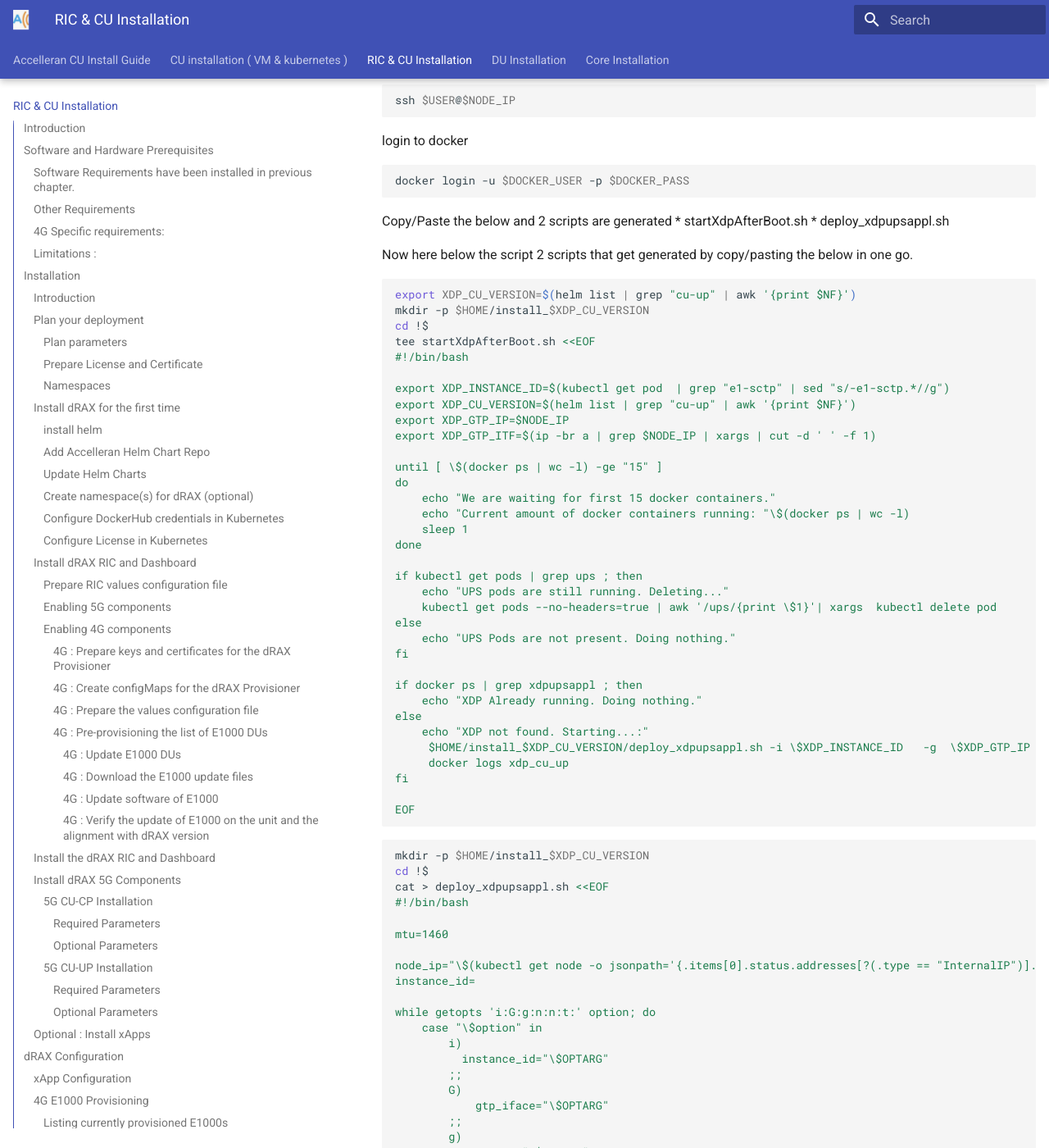
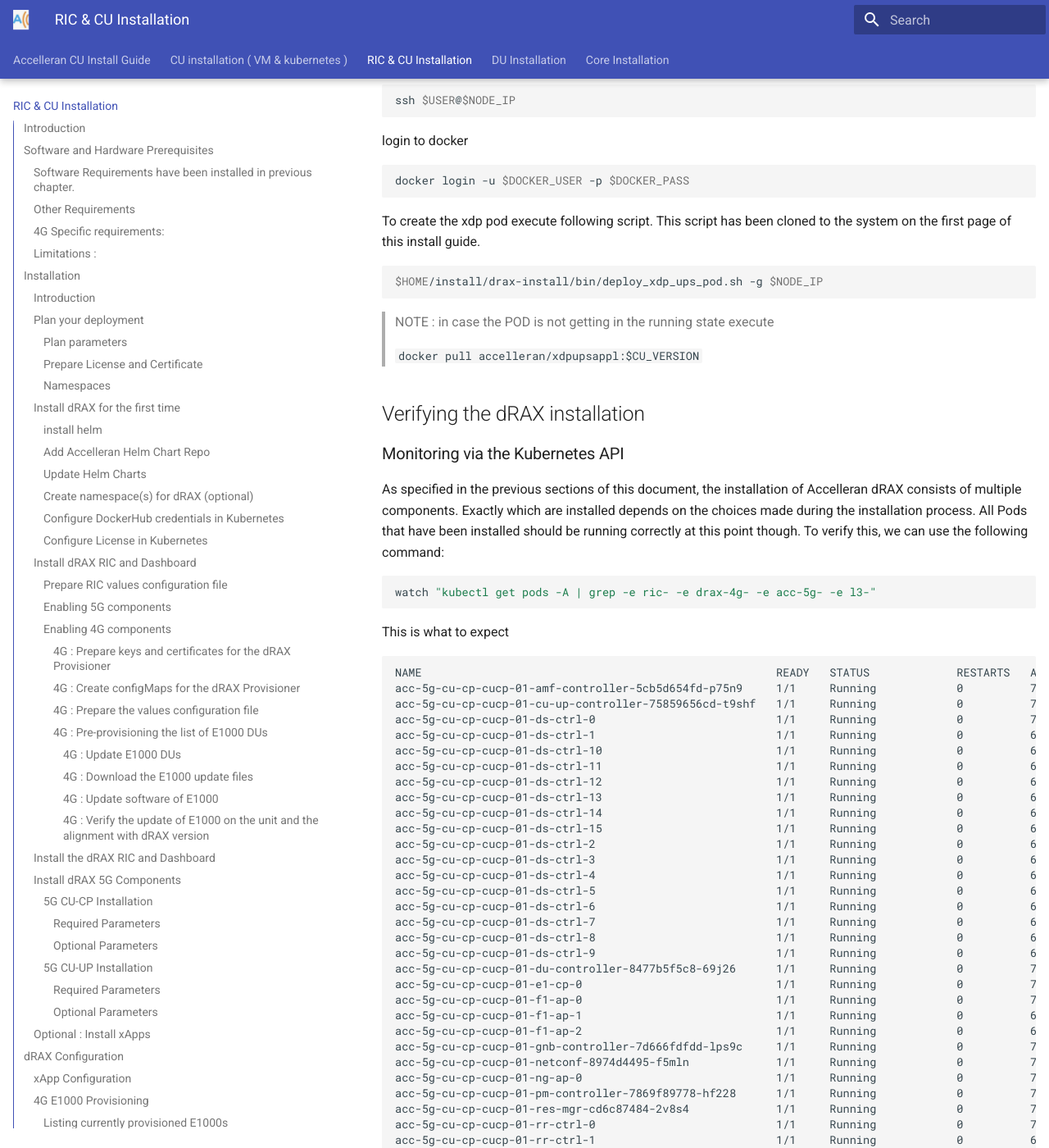
Before and after one commit to accelleran/drax-docs, an MkDocs documentation site: the page built from docs/drax-install/index.md, in a window 1280 px wide and 1400 px high, scrolled down 25813 px. Shown: the whole window at 82% size. Built offline with MkDocs 1.6.1 and Material for MkDocs 9.7.7, drawn with Linux system fonts in a browser that asks for light colours; the version menu is left out; some of the changed text lies outside the part shown.

Commit message:
Update index.md

````diff
--- a/docs/drax-install/index.md
+++ b/docs/drax-install/index.md
@@ -810,199 +810,15 @@ login to docker
 docker login -u $DOCKER_USER -p $DOCKER_PASS
 ```
 
-
-Copy/Paste the below and 2 scripts are generated
-  * startXdpAfterBoot.sh
-  * deploy_xdpupsappl.sh
-
-
-Now here below the script 2 scripts that get generated by copy/pasting the below in one go.
-
-``` bash
-export XDP_CU_VERSION=$(helm list | grep "cu-up" | awk '{print $NF}')
-mkdir -p $HOME/install_$XDP_CU_VERSION
-cd !$
-tee startXdpAfterBoot.sh <<EOF
-#!/bin/bash
-
-export XDP_INSTANCE_ID=$(kubectl get pod  | grep "e1-sctp" | sed "s/-e1-sctp.*//g")
-export XDP_CU_VERSION=$(helm list | grep "cu-up" | awk '{print $NF}')
-export XDP_GTP_IP=$NODE_IP
-export XDP_GTP_ITF=$(ip -br a | grep $NODE_IP | xargs | cut -d ' ' -f 1)
-
-until [ \$(docker ps | wc -l) -ge "15" ]
-do
-    echo "We are waiting for first 15 docker containers."
-    echo "Current amount of docker containers running: "\$(docker ps | wc -l)
-    sleep 1
-done
-
-if kubectl get pods | grep ups ; then
-    echo "UPS pods are still running. Deleting..."
-    kubectl get pods --no-headers=true | awk '/ups/{print \$1}'| xargs  kubectl delete pod
-else
-    echo "UPS Pods are not present. Doing nothing."
-fi
-
-if docker ps | grep xdpupsappl ; then
-    echo "XDP Already running. Doing nothing."
-else
-    echo "XDP not found. Starting...:"
-     $HOME/install_$XDP_CU_VERSION/deploy_xdpupsappl.sh -i \$XDP_INSTANCE_ID   -g  \$XDP_GTP_IP    -G \$XDP_GTP_ITF   -t \$XDP_CU_VERSION
-     docker logs xdp_cu_up
-fi
-
-EOF
-```
-
-``` bash
-mkdir -p $HOME/install_$XDP_CU_VERSION
-cd !$
-cat > deploy_xdpupsappl.sh <<EOF
-#!/bin/bash
-
-mtu=1460
-
-node_ip="\$(kubectl get node -o jsonpath='{.items[0].status.addresses[?(.type == "InternalIP")].address}')"
-instance_id=
-
-while getopts 'i:G:g:n:n:t:' option; do
-	case "\$option" in
-		i)
-		  instance_id="\$OPTARG"
-		;;
-		G)
-			gtp_iface="\$OPTARG"
-		;;
-		g)
-			gtp_ip="\$OPTARG"
-		;;
-		m)
-			mtu="\$OPTARG"
-		;;
-		n)
-			node_ip="\$OPTARG"
-		;;
-		t)
-			build_tag="\$OPTARG"
-		;;
-	esac
-done
-
-if [ -z "\$instance_id" ]; then
-	echo "Error: no instance ID (-i) specified" >&2
-	exit 1
-fi
-if [ -z "\$gtp_iface" ]; then
-	echo "Error: no GTP interface (-G) specified" >&2
-	exit 1
-fi
-if [ -z "\$gtp_ip" ]; then
-	echo "Error: no GTP IP (-g) specified" >&2
-	exit 1
-fi
-if [ -z "\$mtu" ]; then
-	echo "Error: no MTU (-m) specified" >&2
-	exit 1
-fi
-if [ -z "\$node_ip" ]; then
-	echo "Error: no node IP (-n) specified" >&2
-	exit 1
-fi
-if [ -z "\$build_tag" ]; then
-	echo "Error: no build tag (-t) specified" >&2
-	exit 1
-fi
-
-
-config_dir="\$(mktemp -d)"
-
-cat >"\$config_dir/bootstrap" <<NESTED_EOF
-redis.hostname:\$node_ip
-redis.port:32200
-instance.filter:\$instance_id
-NESTED_EOF
-
-cat >"\$config_dir/zlog.conf" <<NESTED_EOF
-[global]
-strict init = true
-buffer min = 64K
-buffer max = 64K
-rotate lock file = /tmp/zlog.lock
-
-[formats]
-printf_format = "%d(%b %d %H:%M:%S).%ms %8.8H %m%n"
-[rules]
-user.* >stdout ;printf_format
-NESTED_EOF
-
-docker run \
-	--name xdp_cu_up \
-	--detach \
-	--rm \
-	--privileged \
-	--user 0 \
-	--network host \
-	--volume "\$config_dir:/home/accelleran/5G/config:ro" \
-	--env "IFNAME=\$gtp_iface" \
-	--env "NATS_SERVICE_URL=nats://\$node_ip:31100" \
-	--env "MTU_SIZE=\$mtu" \
-	--env __APPNAME=cuUp \
-	--env __APPID=1 \
-	--env ZLOG_CONF_PATH=/home/accelleran/5G/config/zlog.conf \
-	--env BOOTSTRAP_FILENAME=/home/accelleran/5G/config/bootstrap \
-	--env XDP_OBJECT_FILE=/home/accelleran/5G/xdp_gtp_kernel.o \
-	--env LD_LIBRARY_PATH=/home/accelleran/5G/lib \
-	--env HOSTMODE=true \
-	"accelleran/xdpupsappl:\$build_tag" \
-	/home/accelleran/5G/xdpUpsAppl.exe \
-	--uplink "\$gtp_ip" \
-	--downlink "\$gtp_ip" \
-	--bind "\$gtp_ip" \
-
-EOF
-
-chmod 777 *
-
-```
-
-In the first script ```startXdpAfterBoot.sh``` verify the 4 variables on top of the script.
-They are autogenerated but you need to verify them manually.
-
-  * XDP_INSTANCE_ID=
-    * The prefix of the output of ```kubectl get pod | grep e1-sctp```
-  * XDP_GTP_IP=
-    * The $NODE_IP mentioned in the preperation page
-  * XDP_GTP_ITF=
-    * The interface in the CU VM holding the $NODE_IP
-  * XDP_CU_VERSION=
-    * The version of the CU. Should be the same as the ```$CU_VERSION``` given in the preperation page.
-
-
-Startup the xdp
-``` bash
-/home/$USER/install_${CU_VERSION}/startXdpAfterBoot.sh >> /tmp/xdp_bootscript_response
-```
-
-Make the run of the script boot persistent by putting it in crontab
-``` bash
-crontab -e
-```
-
-Add this line into the crontab editor file. Change the ```$USER``` and install ```install_directory``` accordingly.
-Check the preperation page.
-
-``` bash
-@reboot /home/$USER/install_${CU_VERSION}/startXdpAfterBoot.sh >> /tmp/xdp_bootscript_response
-```
-
-execute to verify
-``` bash
-crontab -l
-```
-
-
-
+To create the xdp pod execute following script. This script has been cloned to the system on the first page of this install guide.
+``` bash
+$HOME/install/drax-install/bin/deploy_xdp_ups_pod.sh -g $NODE_IP
+```
+
+> NOTE : in case the POD is not getting in the running state execute
+>
+> ``` docker pull accelleran/xdpupsappl:$CU_VERSION ```
+>
 
 ## Verifying the dRAX installation
 
````
